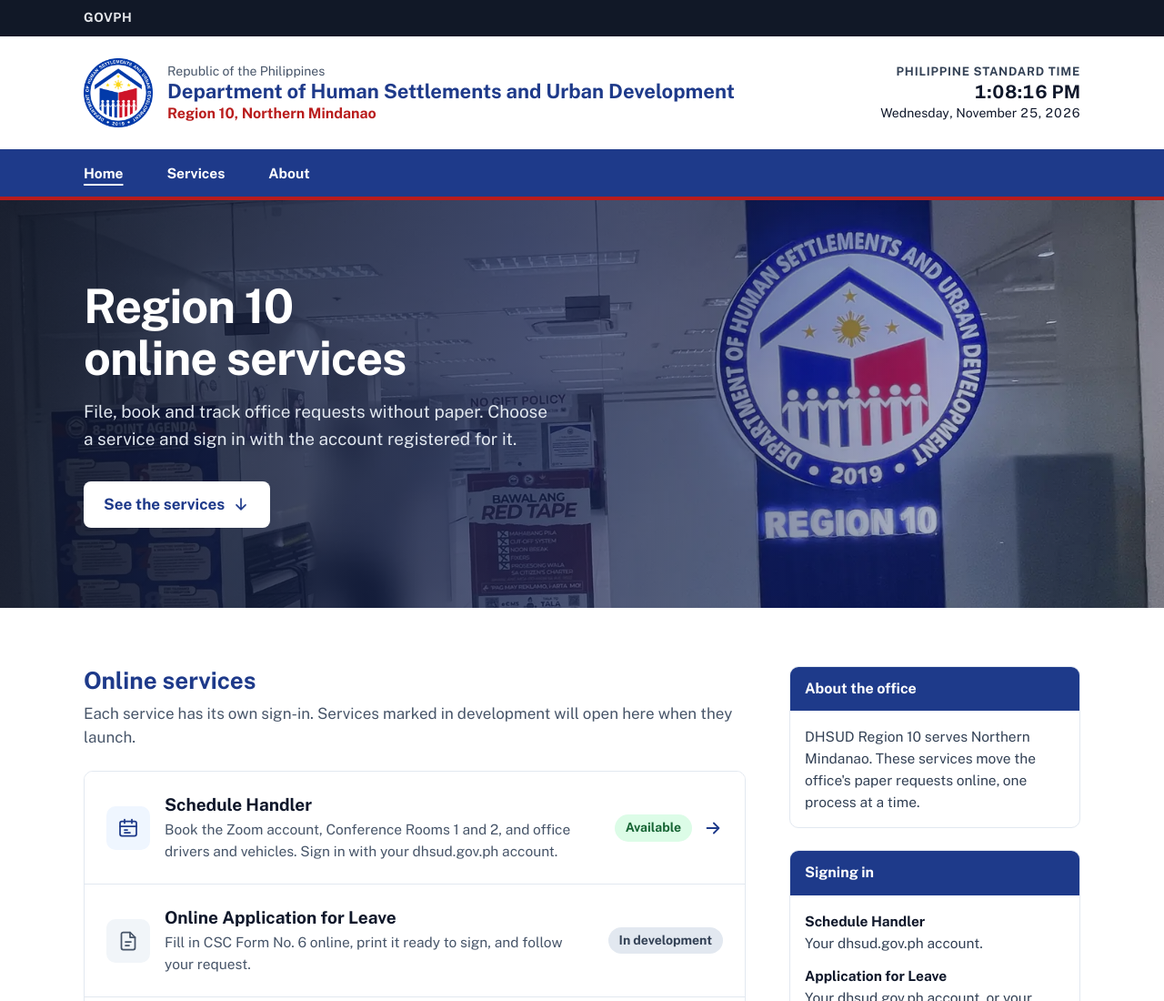
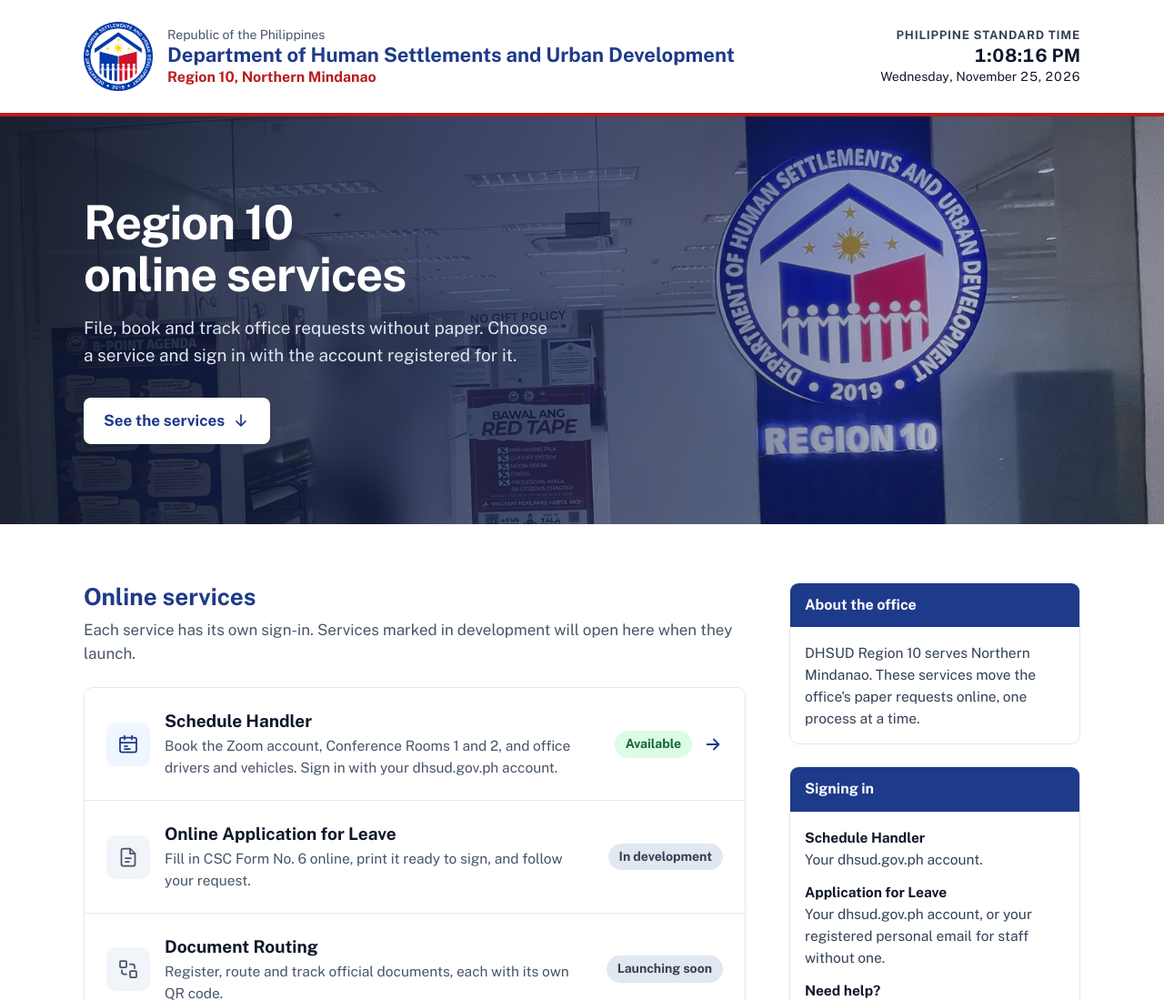
Before and after one commit to axiom1019/LandingPage_dhsud, a plain HTML site: page index.html in a window 1280 px wide. Shown: the top 1100 px of the page at 91% size. Drawn offline with Linux system fonts and the light colour scheme.

Commit message:
Remove the GOVPH bar and the blue menu bar
The page opens on the masthead, with a red rule above the banner.

```diff
--- a/index.html
+++ b/index.html
@@ -31,7 +31,7 @@
       --red: #b91c1c; --gold: #fcd34d; --focus: #1d4ed8;
       --ink: #0f172a; --label: #334155; --muted: #475569; --line: #e2e8f0;
       --mist: #f8fafc; --hover: #f1f5f9; --white: #ffffff;
-      --govbar: #111827; --foot: #0f172a; --foot-ink: #cbd5e1; --foot-muted: #94a3b8;
+      --foot: #0f172a; --foot-ink: #cbd5e1; --foot-muted: #94a3b8;
       --ok-bg: #dcfce7; --ok-ink: #166534; --wait-bg: #e2e8f0; --wait-ink: #334155;
       --space-1: 4px; --space-2: 8px; --space-3: 12px; --space-4: 16px;
       --space-5: 24px; --space-6: 32px; --space-7: 48px; --space-8: 64px;
@@ -50,16 +50,8 @@
     .skip:focus { top: var(--space-3); color: var(--white); }
     .wrap { width: 100%; max-width: 1160px; margin: 0 auto; padding-inline: var(--space-6); }
 
-    /* GOVPH bar */
-    .govbar { background: var(--govbar); color: #e5e7eb; font-size: 14px; }
-    .govbar .wrap { display: flex; align-items: center; justify-content: space-between; gap: var(--space-4); min-height: 40px; }
-    .govbar a { color: #e5e7eb; text-decoration: none; }
-    .govbar a:hover { color: var(--white); text-decoration: underline; }
-    .govbar .govph { font-weight: 700; letter-spacing: .04em; }
-    .govbar :focus-visible { outline-color: var(--gold); }
-
     /* Masthead */
-    .masthead { background: var(--white); }
+    .masthead { background: var(--white); border-bottom: 4px solid var(--red); }
     .masthead .wrap { display: flex; align-items: center; justify-content: space-between; gap: var(--space-5); padding-block: var(--space-5); }
     .identity { display: flex; align-items: center; gap: var(--space-4); color: var(--ink); text-decoration: none; }
     .identity img { width: 76px; height: 76px; flex: none; }
@@ -71,15 +63,6 @@
     .pst b { display: block; font-size: 13px; font-weight: 700; color: var(--label); text-transform: uppercase; letter-spacing: .06em; }
     .pst time { display: block; font-variant-numeric: tabular-nums; color: var(--ink); }
     .pst .clock { font-size: 20px; font-weight: 700; }
-
-    /* Main nav */
-    .mainnav { background: var(--navy); border-bottom: 4px solid var(--red); }
-    .mainnav ul { list-style: none; display: flex; margin: 0; padding: 0; overflow-x: auto; scrollbar-width: none; }
-    .mainnav a { display: block; padding: 14px var(--space-5); color: var(--white); text-decoration: none; font-weight: 700; font-size: 15.5px; white-space: nowrap; transition: background-color 150ms var(--ease-out); }
-    .mainnav li:first-child a { padding-left: 0; }
-    .mainnav a:hover, .mainnav a[aria-current="page"] { background: var(--navy-deep); color: var(--white); }
-    .mainnav li:first-child a:hover, .mainnav li:first-child a[aria-current="page"] { background: none; text-decoration: underline; text-underline-offset: 6px; text-decoration-thickness: 2px; }
-    .mainnav :focus-visible { outline-color: var(--gold); outline-offset: -3px; }
 
     /* Banner */
     .banner { position: relative; isolation: isolate; color: var(--white); background: var(--navy-deep); }
@@ -159,7 +142,6 @@
       .identity strong { font-size: 18px; }
       .identity em { font-size: 15px; }
       .pst { display: none; }
-      .mainnav a { padding: 12px 14px; font-size: 14.5px; }
       .banner .wrap { padding-block: var(--space-7); }
       .banner::before { background: linear-gradient(180deg, rgb(15 23 42 / .8) 0%, rgb(23 37 84 / .92) 100%); }
       .banner p { font-size: 17.5px; }
@@ -178,12 +160,6 @@
 <body>
   <a class="skip" href="#services">Skip to services</a>
 
-  <div class="govbar">
-    <div class="wrap">
-      <a class="govph" href="https://www.gov.ph/" rel="noopener">GOVPH</a>
-    </div>
-  </div>
-
   <header class="masthead">
     <div class="wrap">
       <a class="identity" href="/">
@@ -201,16 +177,6 @@
       </div>
     </div>
   </header>
-
-  <nav class="mainnav" aria-label="Main">
-    <div class="wrap">
-      <ul>
-        <li><a href="/" aria-current="page">Home</a></li>
-        <li><a href="#services">Services</a></li>
-        <li><a href="#about">About</a></li>
-      </ul>
-    </div>
-  </nav>
 
   <main>
     <section class="banner">
```
Also changed, not shown: 404.html (+2 -36 lines), docs/preview-desktop.png, docs/preview-phone.png, 1 other file.
